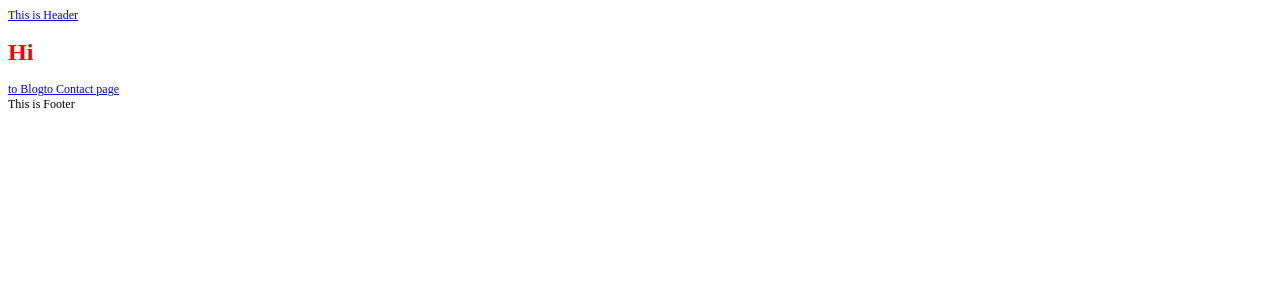
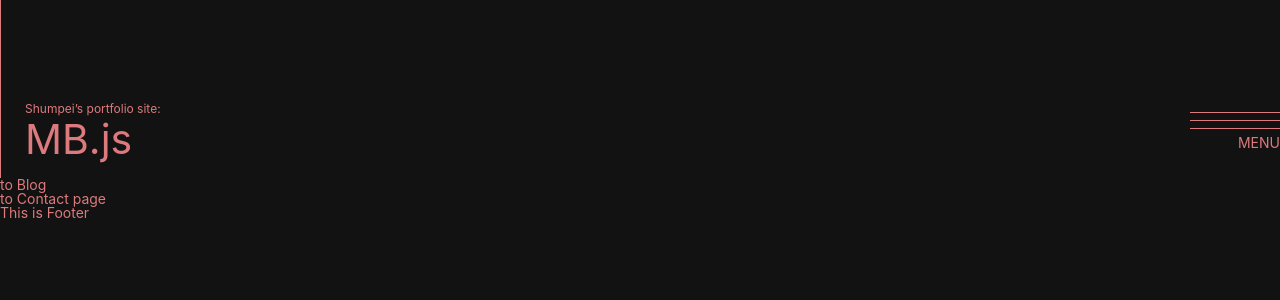
Before and after one commit to Shumpei0111/mbjs2021, a Next.js app: page / in a window 1280 px wide. Shown: the top 300 px of the page. Built offline with nearby package versions, Linux system fonts and the light colour scheme.

Commit message:
Update header マークアップと開閉のアクションの設定

```diff
--- a/src/components/header.js
+++ b/src/components/header.js
@@ -1,9 +1,33 @@
 import Link from 'next/link'
+import { useState } from 'react';
+
+import * as style from '../styles/module/_header.module.scss';
 
 const Header = () => {
+    const [open, setOpen] = useState( false );
+
+    const toggleModal = () => {
+        if( !open ) setOpen( true );
+        else setOpen( false );
+    }
+
+
     return (
-        <header>
-            <Link href='/'>This is Header</Link>
+        <header className={style.headerContainer}>
+            <Link href='/'>
+                <a className={style.headerLogo}>
+                    <p className={style.headerLogo__subtitle}>Shumpei’s portfolio site:</p>
+                    MB.js
+                </a>
+            </Link>
+            <button aria-label='navigation' onClick={toggleModal} className={style.burgerContainer}>
+                <div className={`${style.burger} ${open ? style.burger__open : ""}`}>
+                    <div className={style.burger__bar} />
+                    <div className={style.burger__bar} />
+                    <div className={style.burger__bar} />
+                    <span className={style.burger__str}>MENU</span>
+                </div>
+            </button>
         </header>
     )
 };
--- a/src/pages/_app.js
+++ b/src/pages/_app.js
@@ -1,5 +1,4 @@
-import '../styles/index.module.css';
-import '../styles/a.scss';
+import '../styles/base.scss';
 
 
 function MyApp({ Component, pageProps }) {
--- a/src/pages/index.js
+++ b/src/pages/index.js
@@ -1,17 +1,17 @@
 import Link from 'next/link';
 import Layout from '../components/layout';
 
-import * as style from '../styles/index.module.css';
 
 const Index = () => {
 	return(
-		<>
-			<Layout>
-				<h1 className={style.h1Class}>Hi</h1>
+		<Layout>
+			<div>
 				<Link href='/blog'><a>to Blog</a></Link>
+			</div>
+			<div>
 				<Link href='/contact'><a>to Contact page</a></Link>
-			</Layout>
-		</>
+			</div>
+		</Layout>
 	)
 };
 
--- a/src/styles/a.scss
+++ /dev/null
@@ -1,3 +0,0 @@
-html {
-    font-size: 12px;
-}
--- /dev/null
+++ b/src/styles/base.scss
@@ -0,0 +1,57 @@
+@use './module/variables.module' as v;
+
+/* A Modern CSS Reset */
+
+*,*::before,*::after{box-sizing:border-box}body,h1,h2,h3,h4,p,figure,blockquote,dl,dd{margin:0}ul[role="list"],ol[role="list"]{list-style:none}html:focus-within{scroll-behavior:smooth}body{min-height:100vh;text-rendering:optimizeSpeed;line-height:1.5}a:not([class]){text-decoration-skip-ink:auto}img,picture{max-width:100%;display:block}input,button,textarea,select{font:inherit}@media(prefers-reduced-motion:reduce){html:focus-within{scroll-behavior:auto}*,*::before,*::after{animation-duration:.01ms !important;animation-iteration-count:1 !important;transition-duration:.01ms !important;scroll-behavior:auto !important}}
+
+/* My Project */
+html {
+    font-size: 62.5%;
+    height: 100%;
+}
+
+* {
+    -webkit-box-sizing: border-box;
+    box-sizing: border-box;
+    margin: 0;
+    padding: 0;
+    font-size: 100%;
+    line-height: 1;
+}
+
+body {
+    font-size: 1.4rem;
+    position: relative;
+    text-rendering: optimizeLegibility;
+    -webkit-font-smoothing: antialiased;
+    -moz-osx-font-smoothing: grayscale;
+    background-color: v.$c-black;
+    color: v.$c-primary;
+    font-family: v.$f-family;
+    max-width: v.$max-width;
+    min-width: v.$min-width;
+    margin: 0 auto;
+}
+
+a {
+    text-decoration: none;
+    color: v.$c-primary;
+}
+
+button, input, select, textarea {
+    background: 0 0;
+    border: unset;
+    color: inherit;
+    cursor: pointer;
+    font-size: inherit;
+    letter-spacing: inherit;
+    line-height: inherit;
+    outline: unset;
+    overflow: visible;
+    padding: unset;
+    text-align: inherit;
+}
+
+[type=button], [type=reset], [type=submit], button {
+    -webkit-appearance: button;
+}
--- a/src/styles/index.module.css
+++ /dev/null
@@ -1,3 +0,0 @@
-.h1Class {
-    color: red;
-}
--- /dev/null
+++ b/src/styles/module/_header.module.scss
@@ -0,0 +1,68 @@
+@use './variables.module' as v;
+
+
+.headerContainer {
+    height: 178px;
+    border-left: 1px solid;
+    width: 100%;
+    display: flex;
+    justify-content: space-between;
+    align-items: baseline;
+
+    &>* {
+        pointer-events: all;
+    }
+}
+
+.headerLogo {
+    display: inline-block;
+    font-size: 4.1rem;
+    margin-top: 103px;
+    margin-left: 24px;
+
+    &__subtitle {
+        font-size: 1.2rem;
+        padding-bottom: 4px;
+    }
+}
+
+.burgerContainer {
+
+    .burger {
+        display: flex;
+        flex-direction: column;
+        height: 38px;
+        justify-content: space-between;
+
+        &__bar {
+            transition: .4s cubic-bezier(0.23,1,0.32,1);
+            transition-property: opacity,transform,-webkit-transform;
+            width: 90px;
+            height: 1px;
+            background-color: currentColor;
+        }
+
+        &__str {
+            transition: .4s cubic-bezier(0.23,1,0.32,1);
+            text-align: right;
+        }
+    }
+
+    .burger__open {
+        .burger__bar:nth-child(1) {
+            transform: rotate(45deg) translate3d(6px, 6px, 0);
+        }
+
+        .burger__bar:nth-child(2) {
+            opacity: 0;
+        }
+
+        .burger__bar:nth-child(3) {
+            transform: rotate(-45deg) translate3d(6px, -6px, 0);
+        }
+
+        .burger__str {
+            opacity: 0;
+        }
+    }
+}
--- /dev/null
+++ b/src/styles/module/_variables.module.scss
@@ -0,0 +1,12 @@
+// width
+$max-width: 1280px;
+$min-width: 375px;
+
+
+// color
+$c-black: #121212;
+$c-primary: #DC7A7D;
+
+
+// font
+$f-family: 'Hoefler Text', --apple-system, "BlinkMacSystemFont", "Hiragino Kaku Gothic ProN", "Hiragino Sans",Meiryo, sans-serif;
```
Also changed, not shown: src/styles/globals.css (deleted).
